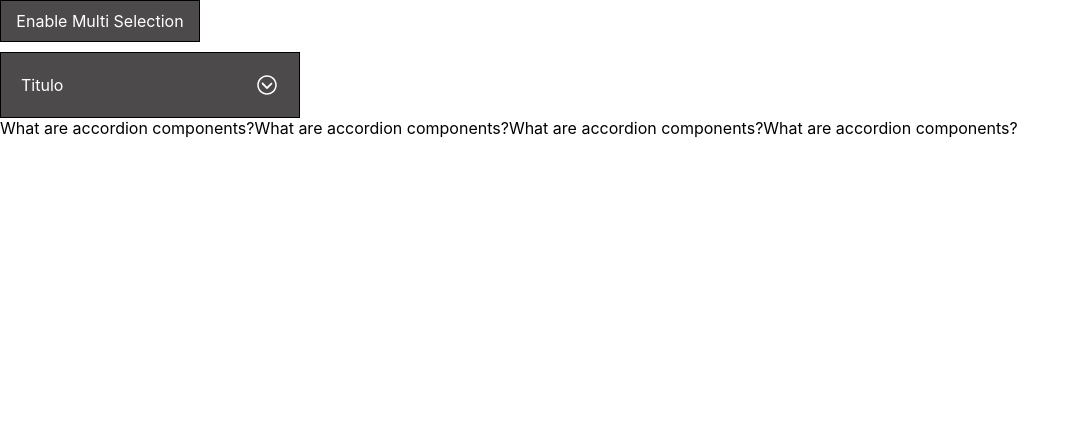
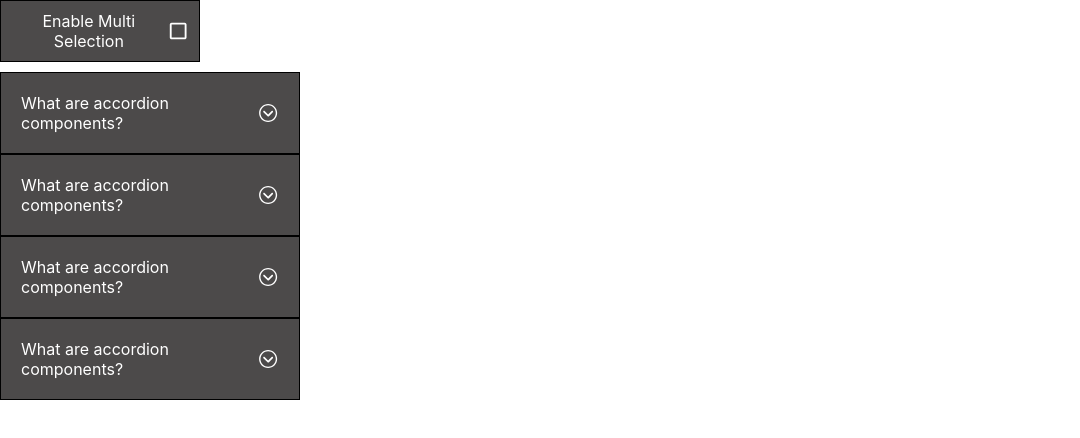
Before and after one commit to lucasgabriel2806/react-projects, a React (Create React App) app: page / in a window 1280 px wide. Shown: the top 438 px of the page, without its empty margins (0-1080 px from the left). Built offline with nearby package versions, Linux system fonts and the light colour scheme.

Commit message:
Adicionando map para todos os accordians

```diff
--- a/src/components/accordian/Accordian.jsx
+++ b/src/components/accordian/Accordian.jsx
@@ -2,9 +2,10 @@ import { useEffect, useState } from 'react';
 
 import { IoIosArrowDropdown } from 'react-icons/io';
 
+import { MdCheckBoxOutlineBlank, MdOutlineCheckBox } from "react-icons/md";
+
 import './styles.css';
 
-import './data.js';
 import data from './data.js';
 
 function Accordian() {
@@ -13,17 +14,9 @@ function Accordian() {
 
     useEffect(() => {
 
-        // console.log(`Multi Selection: ${selected}`);
+        console.log(`Multi Selection: ${selected}`);
 
-    }, [selected])
-
-    function accordianOpen() {
-
-        const description = document.getElementById('description');
-
-        description.classList.toggle('hidden');
-
-    }
+    }, [selected]);
 
     function multiSelection() {
 
@@ -39,23 +32,7 @@ function Accordian() {
 
                 <p>Enable Multi Selection</p>
 
-            </div>
-
-            <div className='accordian'>
-
-                <div className='title'>
-
-                    <p>
-                        Titulo
-                    </p>
-
-                    <IoIosArrowDropdown className='icon' onClick={accordianOpen} />
-
-                </div>
-
-                <p class='description hidden' id='description'>
-                    Descrição
-                </p>
+                {selected ? <MdOutlineCheckBox className='icon' /> : <MdCheckBoxOutlineBlank className='icon' />}
 
             </div>
 
@@ -65,7 +42,35 @@ function Accordian() {
 
                     data.map(num => {
 
-                        return num.question;
+                        function accordianOpen() {
+
+                            const description = document.getElementById(num.id);
+
+                            description.classList.toggle('hidden');
+
+                        }
+
+                        return (
+
+                            <div className='accordian' onClick={accordianOpen}>
+
+                                <div className='title'>
+
+                                    <p>
+                                        {num.question}
+                                    </p>
+
+                                    <IoIosArrowDropdown className='icon' />
+
+                                </div>
+
+                                <p class='description hidden' id={num.id}>
+                                    Descrição
+                                </p>
+
+                            </div>
+
+                         )
 
                     })
 
--- a/src/components/accordian/styles.css
+++ b/src/components/accordian/styles.css
@@ -5,6 +5,10 @@
 }
 
 .multi-selection {
+
+    display: flex;
+    align-items: center;
+    justify-content: space-around;
 
     text-align: center;
     background: #4c4a4a;
@@ -18,13 +22,12 @@
 
 }
 
-/* .accordian {
-
-} */
+.accordian {
+    cursor: pointer;
+}
 
 .icon {
     font-size: 1.5em;
-    cursor: pointer;
 }
 
 .title {
@@ -48,6 +51,7 @@
 
     width: 300px;
     padding: 20px;
+    margin-bottom: 20px;
     border: 1px solid black;
 
 }
```
